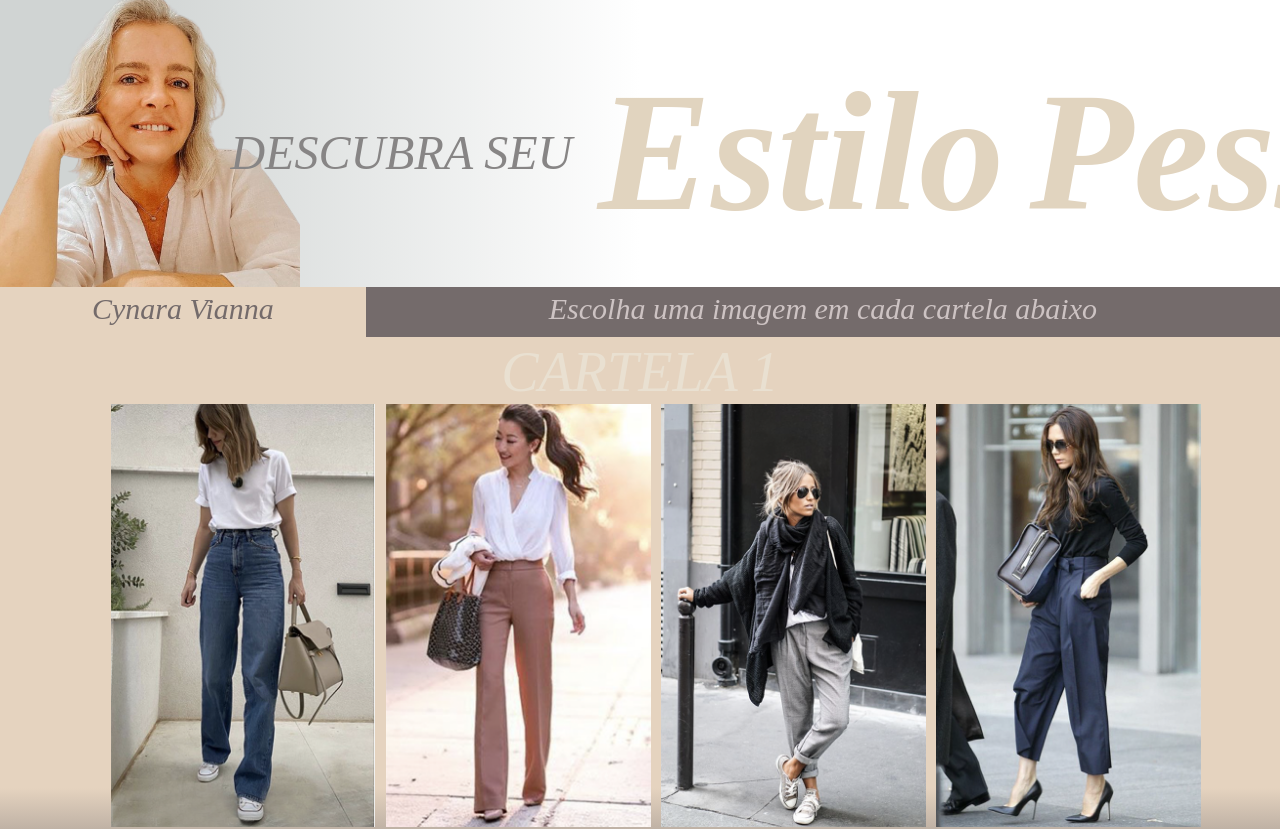
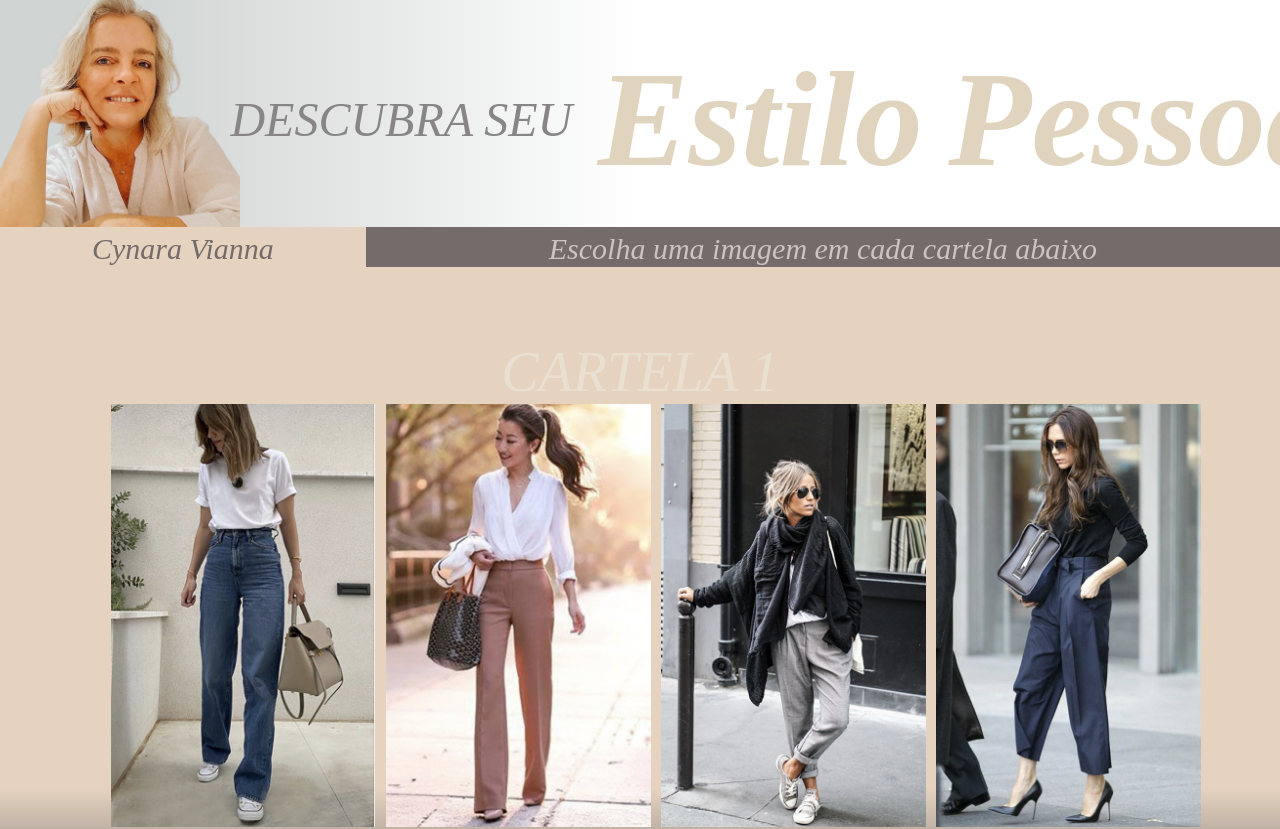
Before and after one commit to jricardocv/test_cynara, a React (Create React App) app: page / in a window 1280 px wide. Shown: the top 829 px of the page. Built offline with nearby package versions, Linux system fonts and the light colour scheme.

Commit message:
size-changes-5

```diff
--- a/src/Pages/ContentPage.css
+++ b/src/Pages/ContentPage.css
@@ -176,13 +176,13 @@ input[type='text']:focus ~ span {
       position: fixed;
       top: 0;
       width: 100%;
-      height: 350px;
+      height: 280px;
 
     }
     .header{
       background-color: white;
       background: linear-gradient(90deg, rgba(208,212,211,1) 10%, rgba(255,255,255,1) 50%);
-      height: 300px;
+      height: 240px;
       font-family: "Unna";
       font-style: italic;
       color:rgb(225,212,191);
@@ -198,26 +198,26 @@ input[type='text']:focus ~ span {
       flex-direction: row;
       align-items: center;
       justify-content: center;
-      height: 50px;
+      height: 40px;
       text-align: center;
     }
     .logo{
       position: absolute;
-      width: 300px;
-      height: 300px;
+      width: 240px;
+      height: 240px;
       left: 0;
     }
 
     p.title-estilo{
       position: relative;
-      font-size: 170px;
+      font-size: 136px;
       font-weight: 600;
       left: 20%;
       top: 5%;
     }
     p.title-pessoal{
       position: relative;
-      font-size: 170px;
+      font-size: 136px;
       font-weight: 600;
       left: 22%;
       top: 5%;
@@ -233,7 +233,7 @@ input[type='text']:focus ~ span {
     .desc{
       font-size: 30px;
       width: 100%;
-      height: 45px;
+      height: 35px;
       background-color: rgb(116,107,107);
       color:rgb(205,195,195);
       text-align: center;
@@ -243,7 +243,7 @@ input[type='text']:focus ~ span {
     }
     .nome{
       position: relative;
-      height: 45px;
+      height: 35px;
       width: 40%;
       font-size: 30px;;
       text-align: center;
```
